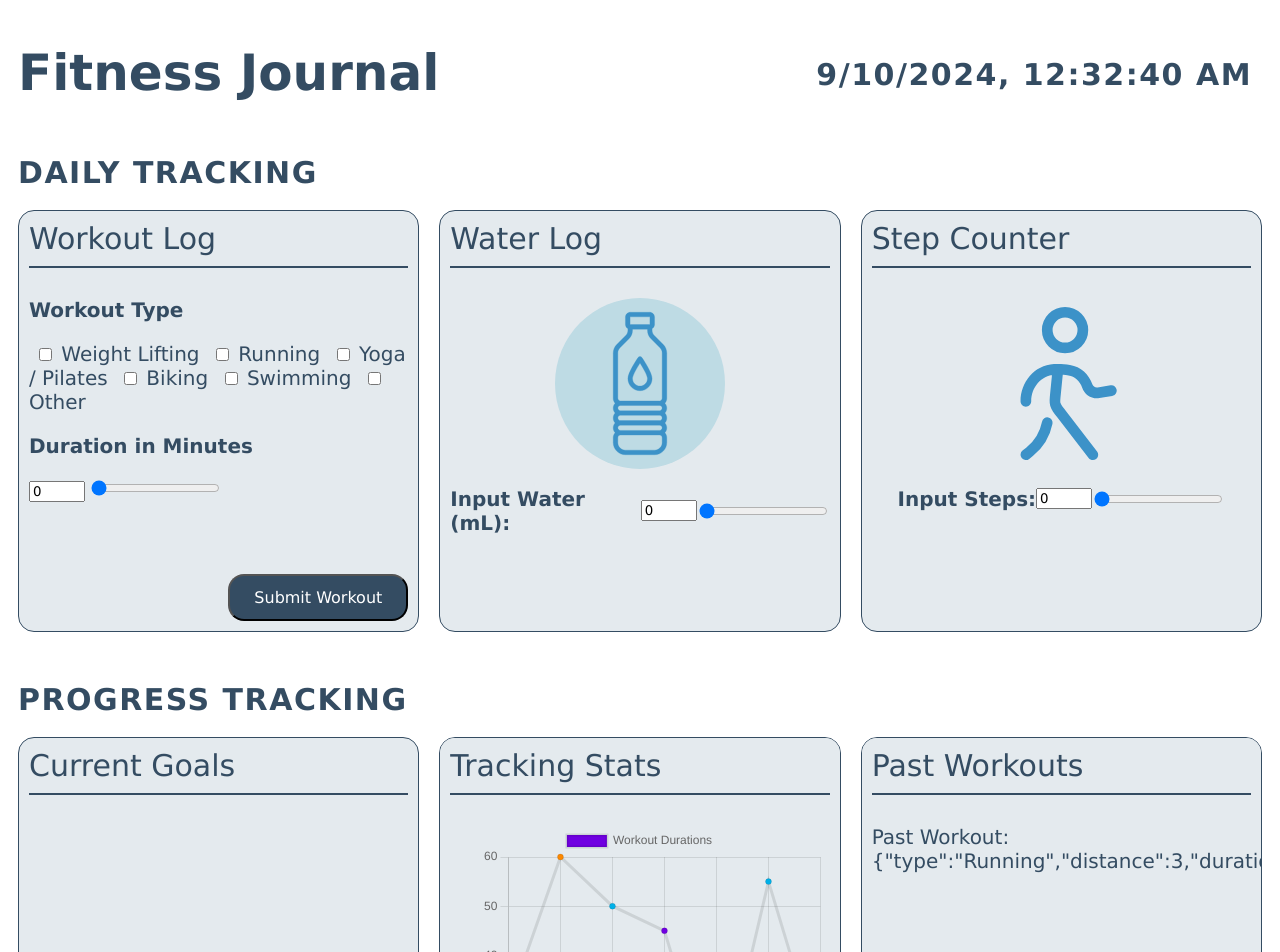
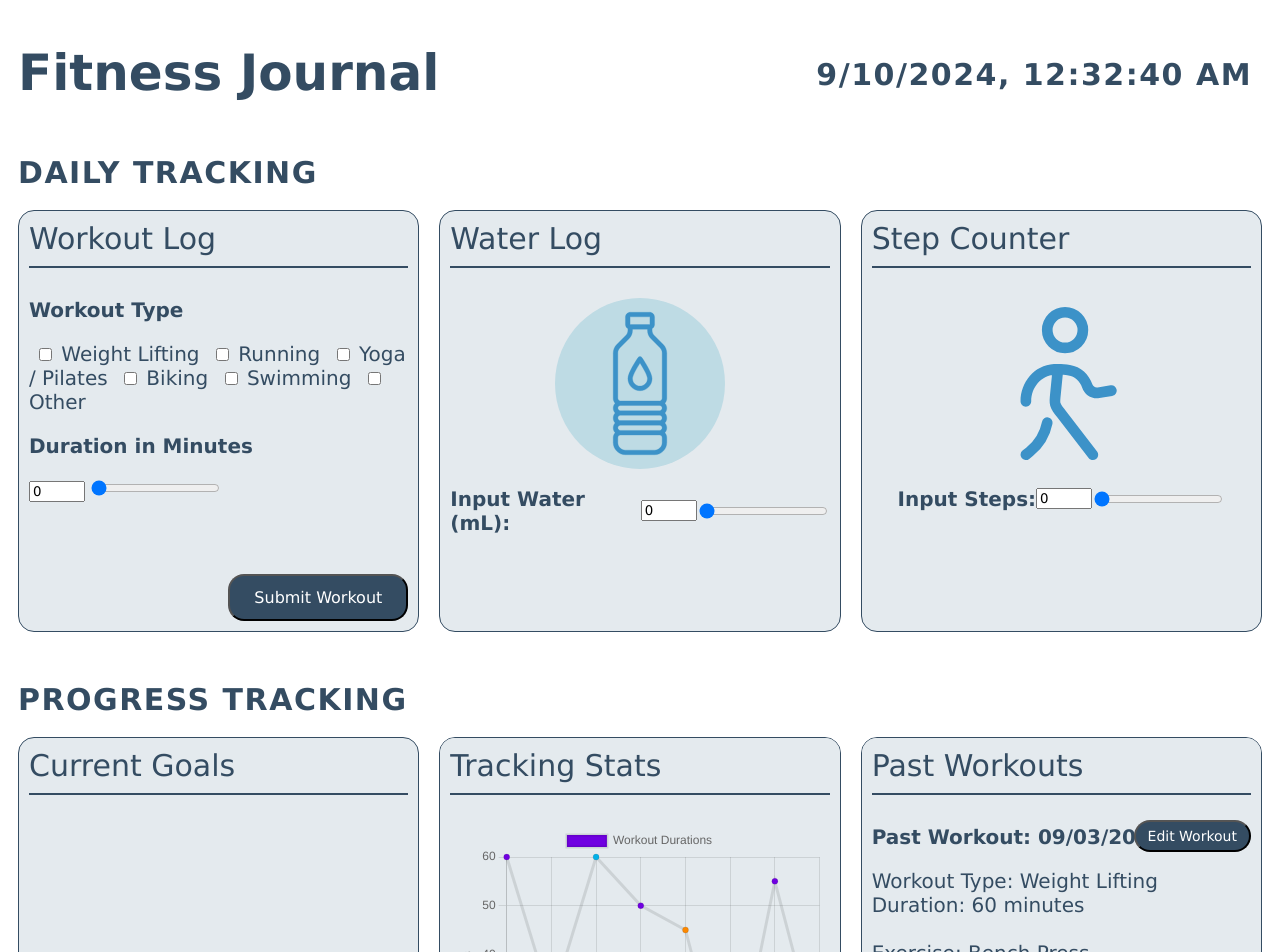
Before and after one commit to madicoulson/UI_Project1, a Svelte app in the folder project-1/: page / in a window 1280 px wide. Shown: the top 952 px of the page. Built offline with nearby package versions, Linux system fonts and the light colour scheme.

Commit message:
past workout additions

```diff
--- a/project-1/src/App.svelte
+++ b/project-1/src/App.svelte
@@ -7,8 +7,13 @@
   import { Chart } from 'chart.js/auto';
   import { onMount } from "svelte";
 
-  // Dummy date for a sample inputs
+  //***************************** GLOBAL VARIABLES *****************************//
+
+  // Dummy data for sample inputs
   let dataPool = [
+    {date:'09/03/2024', workout: {"type":"Weight Lifting","duration":60,"lift":[{"exercise":"Bench Press","sets":4,"weight":75},
+          {"exercise":"Tricep Dips","sets":4,"weight":30},{"exercise":"Chest Press","sets":4,"weight":40},
+          {"exercise":"Curls","sets":4,"weight":12}]}, water:1000, steps:8976},
     {date:'09/04/2024', workout: {type:"Running", distance:3, duration:30}, water:1000, steps:8976},
     {date:'09/05/2024', workout: {type:"Yoga / Pilates", duration:60}, water:1000, steps:6754},
     {date:'09/06/2024', workout: {type:"Running",distance:5,duration:50}, water:1000, steps:10789},
@@ -18,11 +23,18 @@
     {date:'09/10/2024', workout: {type:"Running",distance:2,duration:20}, water:1000, steps:7654}
   ]
 
-  // Global variable definitions
+  // Defined current day data to append to through interaction in the components
+  let currentDay = {date:'', workout: {type:"", duration:null}, water:null, steps:null};
+
+  // Chart definitions for within Tracking Stats component
   let durationChart;
   let stepChart;
   let chart1, chart2;
+
+  // Current Date/Time Variable used in header display
   let currentDateTime = new Date().toLocaleString();
+
+  // Binded values within Workout Log component
   let workoutDuration = 0;
   let isRun = false;
   let isYoga = false;
@@ -31,14 +43,31 @@
   let isSwim = false;
   let isOther = false;
   let workoutDistance = 0;
+  let exerciseName = "";
   let numSets = 0;
   let weightVal = 0;
+
+  // Binded value within Water Log component
   let waterAmount = 0;
+
+  // Binded value within Step Counter component
   let stepAmount = 0;
-  let exerciseName = "";
-  let currentDay = {date:'', workout: {type:"", duration:null}, water:null, steps:null};
+
+  // Binded and helper values within Past Workouts component
   let clickCount = 0;
+  let firstRunComplete = false;
+  let selectedWorkoutType = dataPool[clickCount].workout.type;
+  let selectedWorkoutDuration = dataPool[clickCount].workout.duration;
+  let selectedWorkoutDistance = dataPool[clickCount].workout.distance;
   let workoutDisplay = JSON.stringify(dataPool[0].workout);
+  let workoutDate = dataPool[0].date;
+  let editWorkout = false;
+  let newWorkoutType = "";
+  let newWorkoutDuration = null;
+  let newWorkoutDistance = null;
+
+
+  //***************************** FUNCTIONS *****************************//
 
   function renderGraphs() {
     // Prepare the labels (dates) and dataset (durations) for the chart
@@ -128,6 +157,7 @@
 
   onMount(()=> {
     renderGraphs();
+    displayPastWorkouts();
   })
 
   // Function to toggle between workouts to ensure only one workout is selected at a time.
@@ -188,6 +218,11 @@
     }
   }
 
+  function toggleEditWorkout() {
+    if (editWorkout) {editWorkout = false;}
+    else {editWorkout = true;}
+  }
+
   function addWater (inputWater) {
     currentDay.water = parseInt(inputWater);
     appendCurrentDay();
@@ -226,7 +261,12 @@
 
   // Here want to add so it spits out a summary of your workout
   function submitWorkoutData () {
-    appendCurrentDay();
+    if (currentDay.workout.type === "" || currentDay.workout.duration === null || currentDay.workout.duration === 0) {
+      alert("Please insert a workout type and duration before submitting.")
+    }
+    else {appendCurrentDay();}
+    let check = JSON.stringify(currentDay.workout);
+    alert(check);
   }
 
   // Function to get the current date and return it as a string formed as MM/DD/YYYY
@@ -270,15 +310,51 @@
     renderGraphs();
   }
 
-  function displayPastWorkouts () {
-    clickCount++;
+  function displayPastWorkouts (noCountIncrease = false) {
+    if (firstRunComplete === true && noCountIncrease === false) {
+      clickCount++;
+    }
     if (clickCount >= dataPool.length) {
       clickCount = 0;
     }
-    workoutDisplay = JSON.stringify(dataPool[clickCount].workout);
+
+    selectedWorkoutType = dataPool[clickCount].workout.type;
+    selectedWorkoutDuration = dataPool[clickCount].workout.duration;
+    selectedWorkoutDistance = dataPool[clickCount].workout.distance;
+
+    let durationString = JSON.stringify(dataPool[clickCount].workout.duration);
+    workoutDate = dataPool[clickCount].date;
+    workoutDisplay = "Workout Type: " + dataPool[clickCount].workout.type + "<br>" + "Duration: " + durationString + " minutes <br>";
+
+    if (dataPool[clickCount].workout.distance !== undefined){
+      let distanceString = JSON.stringify(dataPool[clickCount].workout.distance);
+      workoutDisplay += "Distance: " + distanceString + " miles";
+    }
+    if (dataPool[clickCount].workout.lift !== undefined){
+      let workoutData = dataPool[clickCount].workout.lift;
+      for (let i = 0; i < workoutData.length; i++) {
+        workoutDisplay += "<br>" + "Exercise: " + workoutData[i].exercise + "<br>" + "Sets: " + JSON.stringify(workoutData[i].sets) + "<br>" + "Weight: " + JSON.stringify(workoutData[i].weight) + " lbs <br>";
+      }
+    }
+    firstRunComplete = true;
   }
 
+  function updateWorkout(type, duration, distance)
+  {
+    if (type != "") {dataPool[clickCount].workout.type = type;}
 
+    if (duration != null) {dataPool[clickCount].workout.duration = duration;}
+    if (distance != null) {dataPool[clickCount].workout.distance = distance;}
+
+    // Refresh the display
+    displayPastWorkouts(true);
+
+    renderGraphs();
+
+    newWorkoutType = "";
+    newWorkoutDuration = null;
+    newWorkoutDistance = null;
+  }
 
 
 </script>
@@ -364,8 +440,33 @@
 
     <div class="component">
       <p class="component_header"> Past Workouts </p>
-      <p class="component_text"> Past Workout: {workoutDisplay} </p>
+      <p class="component_subheader">Past Workout: {workoutDate}</p>
+      {#if editWorkout}
+
+        <button class="component_button_top" on:click={()=>toggleEditWorkout()}>Cancel</button>
+        <label class="component_text">Workout Type:
+          <input type="text" placeholder={selectedWorkoutType} bind:value={newWorkoutType}>
+        </label>
+        <br>
+        <label class="component_text"> Duration:
+          <input type="number" placeholder={selectedWorkoutDuration.toLocaleString()} bind:value={newWorkoutDuration}>
+        </label>
+
+        <br>
+        {#if selectedWorkoutDistance !== undefined}
+        <label class="component_text"> Distance:
+          <input type="number" placeholder={selectedWorkoutDistance.toLocaleString()} bind:value={newWorkoutDistance}>
+        </label>
+        {/if}
+
+        <button class="component_button" on:click={()=>updateWorkout(newWorkoutType, newWorkoutDuration, newWorkoutDistance)} on:click={()=>toggleEditWorkout()}> Submit Changes </button>
+
+
+      {:else}
+      <button class="component_button_top" on:click={()=>toggleEditWorkout()}>Edit Workout</button>
+      <p class="component_text"> {@html workoutDisplay} </p>
       <button class="component_button" on:click={()=> displayPastWorkouts()}> Next Workout > </button>
+      {/if}
     </div>
   </div>
 </main>
--- a/project-1/src/app.css
+++ b/project-1/src/app.css
@@ -52,6 +52,20 @@ canvas {
   width:fit-content;
   position:absolute;
   bottom: 10px;
+  right: 10px;
+}
+
+.component_button_top {
+  font-family: Verdana, Geneva, Tahoma, sans-serif;
+  font-size: 14px;
+  padding: 6px 12px 6px 12px;
+  margin-top: 10px;
+  background-color:rgb(52, 76, 98);
+  color: white;
+  border-radius: 16px;
+  width:fit-content;
+  position:absolute;
+  top: 72px;
   right: 10px;
 }
 
```
